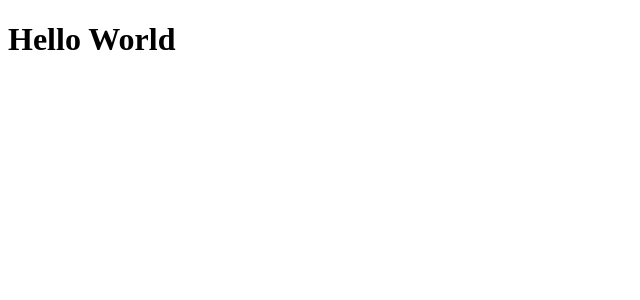
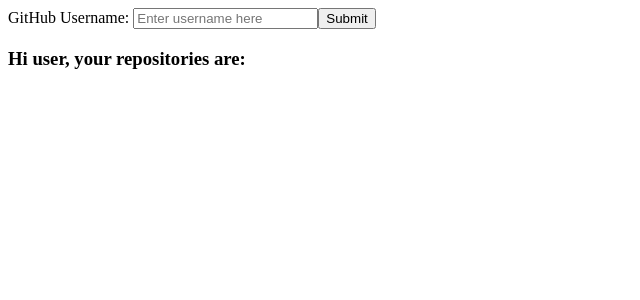
Before and after one commit to capriceebanks/codeChallenge-lap3, a React app: page / in a window 1280 px wide. Shown: the top 300 px of the page, without its empty margins (0-640 px from the left). Built offline with nearby package versions, Linux system fonts and the light colour scheme.

Commit message:
added search username

```diff
--- a/src/App.js
+++ b/src/App.js
@@ -1,13 +1,20 @@
-import React, { Component } from 'react';
+import React, { useState } from "react";
+import { SearchUsername } from "./components";
 
-class App extends Component {
-  render() {
+function App() {
+    const [username, setUsername] = useState("");
+
     return (
-      <main>
-        <h1>Hello World</h1>
-      </main>
+        <>
+            <SearchUsername setUsername={setUsername} />
+            <div id="text-container">
+                <h3 aria-label="Form" id="Form">
+                    {" "}
+                    Hi {username ? username : "user"}, your repositories are:
+                </h3>
+            </div>
+        </>
     );
-  }
 }
 
 export default App;
--- /dev/null
+++ b/src/components/SearchUsername/index.js
@@ -0,0 +1,29 @@
+import React, { useState } from "react";
+
+const SearchUsername = ({ setUsername }) => {
+    const [nameInput, setNameInput] = useState("");
+
+    const handleInput = e => setNameInput(e.target.value);
+
+    const handleFormSubmit = e => {
+        e.preventDefault();
+        setUsername(nameInput);
+        setNameInput("");
+    };
+    return (
+        <>
+            <div id="form-container">
+                <form onSubmit={handleFormSubmit}>
+                    <label id="form" htmlFor="username">GitHub Username: </label>
+                    <input type="text" id="username" name="username" placeholder="Enter username here" value={nameInput} onChange={handleInput} />
+                    <input type="submit" id="submit" value="Submit" />
+                </form>
+            </div>
+        </>
+    )
+
+};
+
+
+
+export default SearchUsername;
--- a/src/components/index.js
+++ b/src/components/index.js
@@ -0,0 +1 @@
+export {default as SearchUsername} from './SearchUsername'
```
